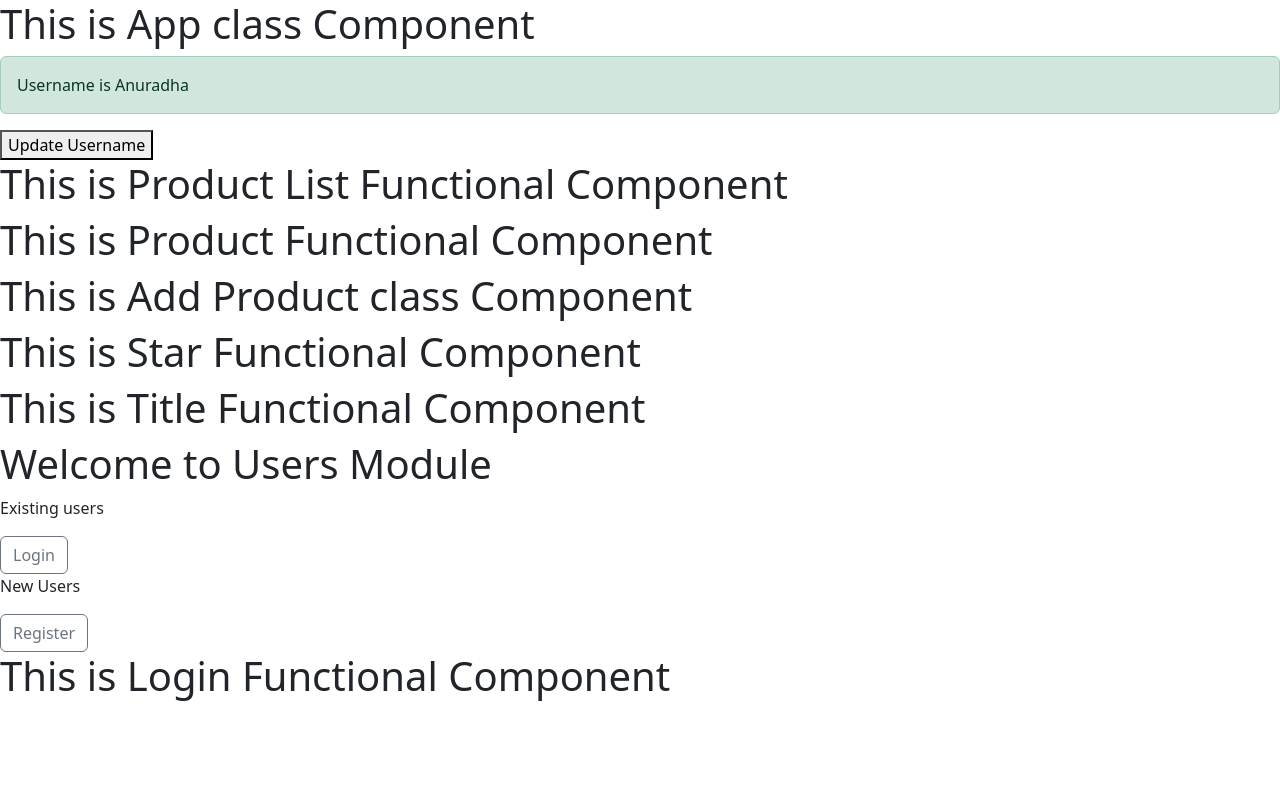
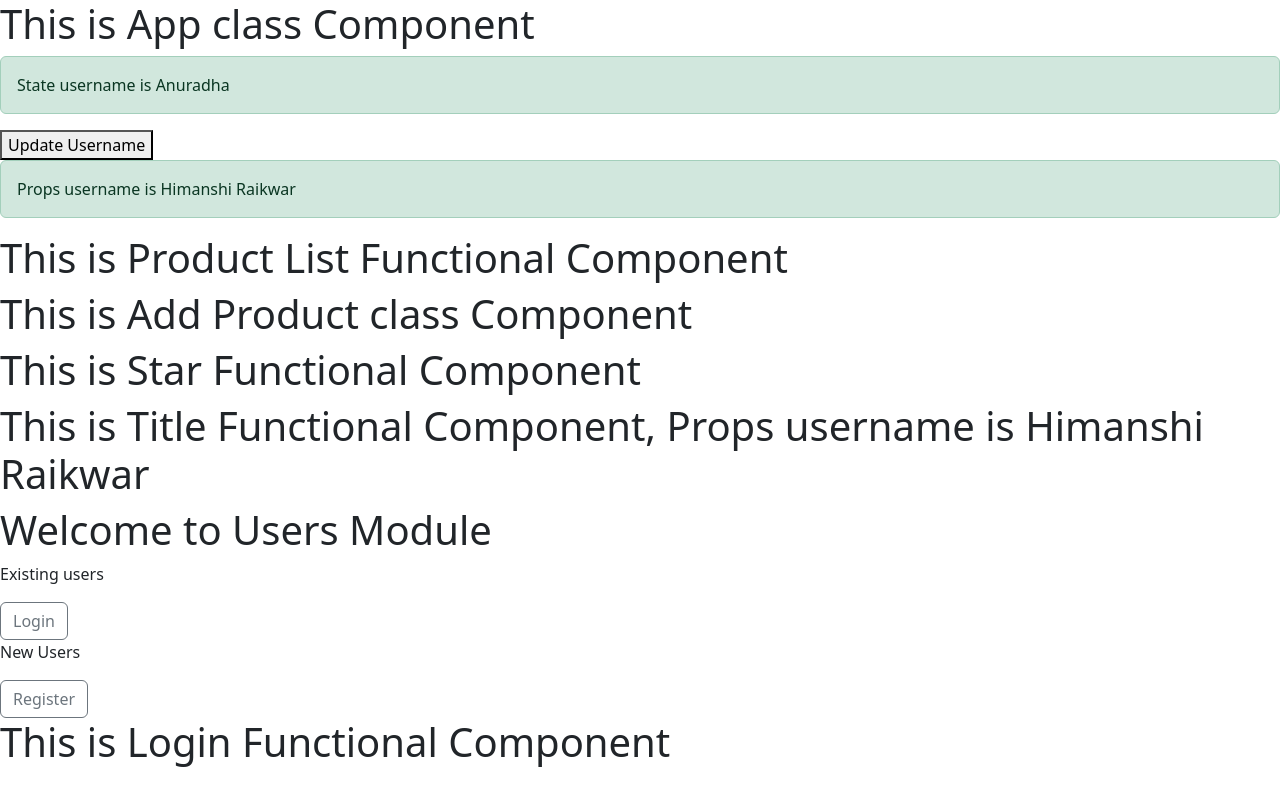
Before and after one commit to programmingwithharsh/react_jun26, a React (Vite) app: page / in a window 1280 px wide. Built offline with nearby package versions, Linux system fonts and the light colour scheme.

Commit message:
Update state and props

```diff
--- a/src/App.jsx
+++ b/src/App.jsx
@@ -14,6 +14,7 @@ class App extends React.Component {
             products: []
         }
         console.log("App constructor lifecycle 1");
+        console.log("Props is", this.props);
     }
 
     componentDidMount() { // Mounting - component is created and displayed
@@ -32,13 +33,18 @@ class App extends React.Component {
         return (<div>
             <h1>This is App class Component</h1>
             <div className="alert alert-success">
-                Username is {this.state.username}
+                State username is {this.state.username}
             </div>
             <button onClick={this.updateUsername}>Update Username</button>
-            <ProductList></ProductList>
+
+            <div className="alert alert-success">
+                Props username is {this.props.userProps}
+            </div>
+
+            <ProductList products={this.state.products}></ProductList>
             <AddProduct></AddProduct>
             <Star></Star>
-            <Title></Title>
+            <Title user={this.props.userProps}></Title>
             <Welcome></Welcome>
             <Login></Login>
         </div>
--- a/src/Product.jsx
+++ b/src/Product.jsx
@@ -1,5 +1,6 @@
-function Product() {
-    return (<h1>This is Product Functional Component</h1>);
+function Product(props) {
+    console.log("Product props is", props);
+    return (<h1>This is Product Functional Component, Props name is {props.name}</h1>);
 }
 
 export default Product;
--- a/src/ProductList.jsx
+++ b/src/ProductList.jsx
@@ -1,8 +1,10 @@
 import Product from "./Product";
-function ProductList() {
+function ProductList(props) {
     return (<div>
         <h1>This is Product List Functional Component</h1>
-        <Product></Product>
+        {props.products.map((product, index) => (
+            <Product key={index} {...product} />
+        ))}
     </div>);
 }
 
--- a/src/Title.jsx
+++ b/src/Title.jsx
@@ -1,5 +1,6 @@
-function Title() {
-    return ( <h1>This is Title Functional Component</h1> );
+function Title(props) {
+    console.log("Title props is", props);
+    return ( <h1>This is Title Functional Component, Props username is {props.user}</h1> );
 }
 
 export default Title;
--- a/src/main.jsx
+++ b/src/main.jsx
@@ -2,9 +2,17 @@ import { createRoot } from 'react-dom/client'
 import 'bootstrap/dist/css/bootstrap.min.css'
 import 'bootstrap/dist/js/bootstrap.bundle.min.js'
 import 'font-awesome/css/font-awesome.min.css'
-import React from 'react'
+// import React from 'react'
 import App from './App';
 
+const user = "Himanshi Raikwar"; // string
+const interests = ["Listening Music", "Reading Books", "Travelling", "Playing badminton"]; // array
+const birth = { // object
+  year: 2000,
+  place: "Pune"
+};
+
+/*
 const username = "Harsh AI Academy";
 const flowers = ["Rose", "Lily", "Tulip", "Daisy", "Sunflower"];
 
@@ -22,7 +30,8 @@ const element4 = <ul>
   ))}
 </ul>
 const element5 = <h1>2 + 2 is {2 + 2} {username} </h1>
+*/
 
 createRoot(document.getElementById('root')).render(
-  <App />
+  <App x="2" userProps={user} interestsProps={interests} birthProps={birth} />
 )
```
